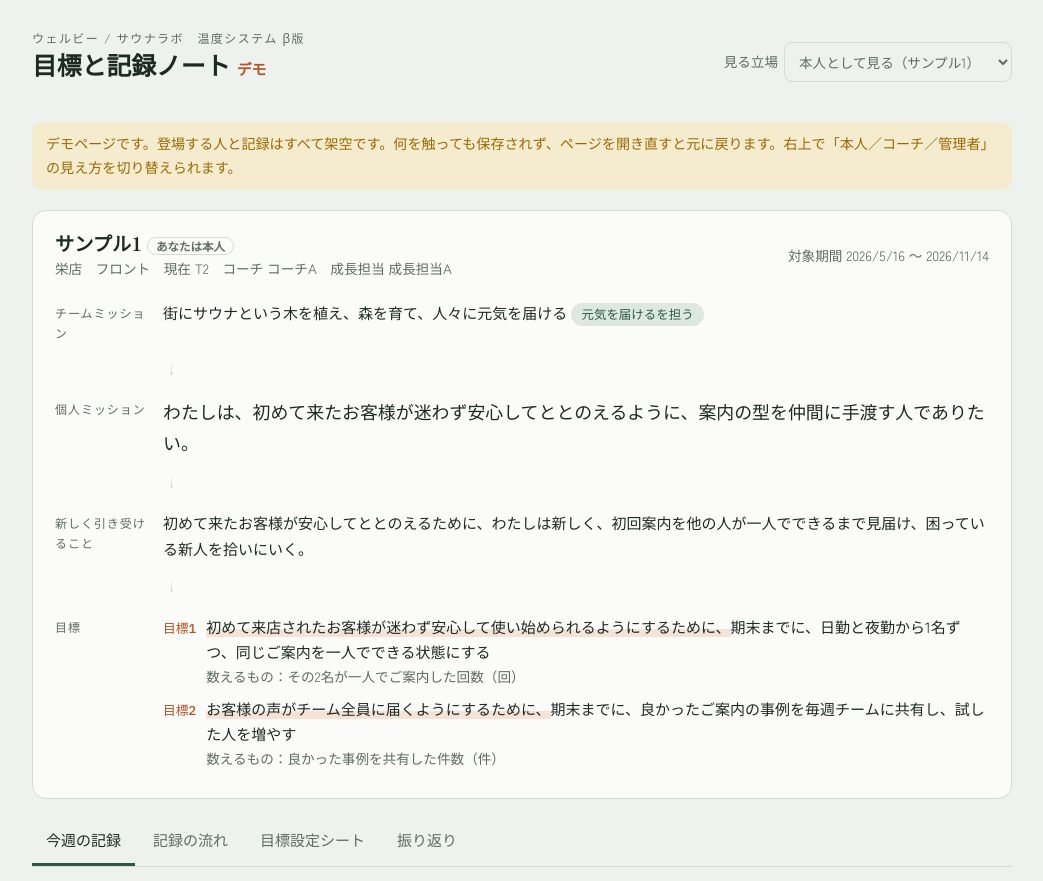
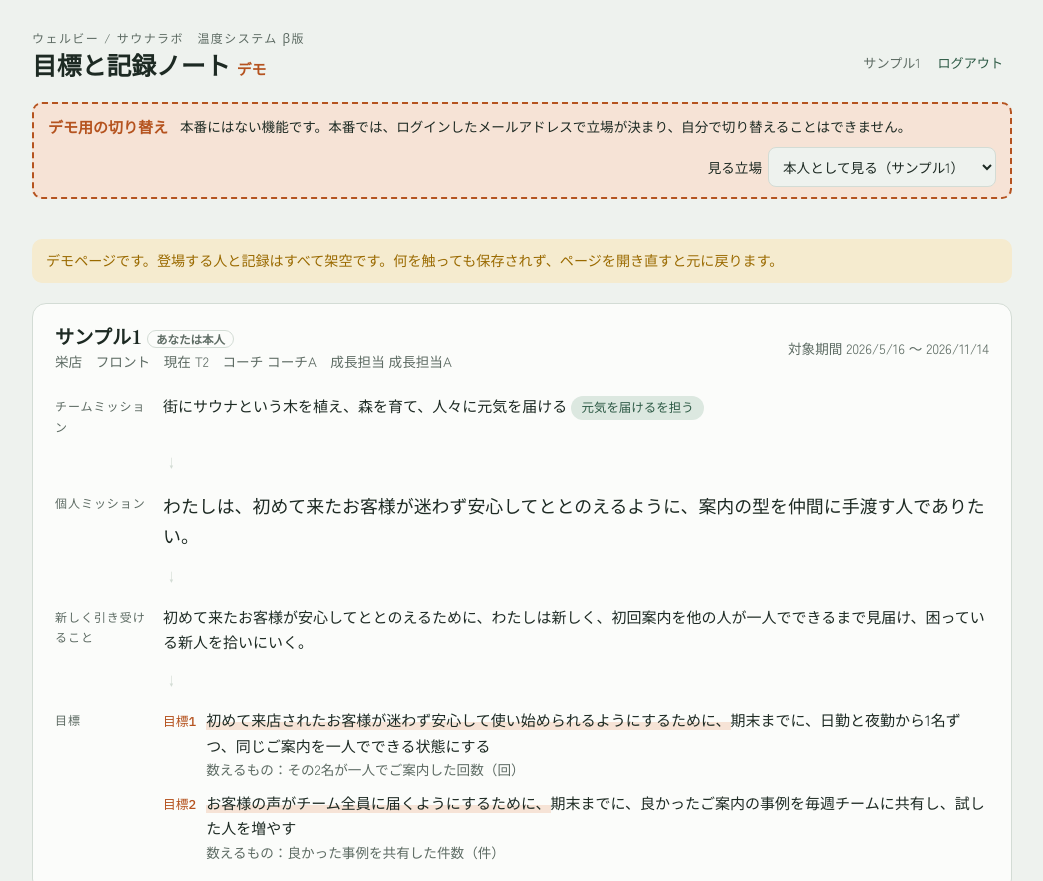
Before and after one commit to WELLBE1009/mokuhyo-note, a plain HTML site: page demo.html in a window 1280 px wide. Shown: the top 881 px of the page, without its empty margins (118-1161 px from the left). Drawn offline with Linux system fonts and the light colour scheme.

Commit message:
Add files via upload

```diff
--- a/app.js
+++ b/app.js
@@ -187,7 +187,7 @@ function demoApi(pack){
   const push=()=>{ state.people=all.filter(p=>me.admin || p.ownerEmail===me.email || (p.coachEmails||[]).includes(me.email)); state.ready=true; onData(); };
   const setViewer=key=>{ const v=viewers.find(x=>x.key===key)||viewers[0]; Object.assign(me,{email:v.email,name:v.name,admin:!!v.admin,signedIn:true,viewerKey:v.key}); };
   setViewer(pack? 'honnin' : 'admin');
-  setTimeout(()=>{ renderAccount(); push(); showNotice(pack? 'デモページです。登場する人と記録はすべて架空です。何を触っても保存されず、ページを開き直すと元に戻ります。右上で「本人／コーチ／管理者」の見え方を切り替えられます。' : 'デモ表示です。保存はされず、閉じると消えます。firebase-config.js を設定すると、本人とコーチで共有できるようになります。'); },0);
+  setTimeout(()=>{ renderAccount(); push(); showNotice(pack? 'デモページです。登場する人と記録はすべて架空です。何を触っても保存されず、ページを開き直すと元に戻ります。' : 'デモ表示です。保存はされず、閉じると消えます。firebase-config.js を設定すると、本人とコーチで共有できるようになります。'); },0);
   const upd=(pid,data)=>{ all=all.map(p=>p.id===pid?{...p,...data}:p); };
   return {
     demo:true, viewers,
@@ -271,9 +271,13 @@ const authMsg = e => ({
 }[e?.code] ?? 'ログインできませんでした（'+(e?.code||'不明なエラー')+'）');
 
 function renderAccount(){
-  if(api?.demo && (api.viewers||[]).length>1){
-    $('#account').innerHTML = `<label class="small" style="display:flex;gap:6px;align-items:center">見る立場<select id="viewerSel" style="width:auto">${api.viewers.map(v=>`<option value="${esc(v.key)}" ${me.viewerKey===v.key?'selected':''}>${esc(v.label||v.name)}</option>`).join('')}</select></label>`;
-    return;
+  // デモページだけ：本番と同じ右上の表示とは別に、色を変えた帯で「デモ用の切り替え」を出す
+  const bar=document.getElementById('demoBar');
+  if(bar){
+    if(api?.demo && (api.viewers||[]).length>1){
+      bar.hidden=false;
+      bar.innerHTML = `<b>デモ用の切り替え</b><span class="small">本番にはない機能です。本番では、ログインしたメールアドレスで立場が決まり、自分で切り替えることはできません。</span><label class="small" style="display:flex;gap:6px;align-items:center;margin-left:auto">見る立場<select id="viewerSel" style="width:auto">${api.viewers.map(v=>`<option value="${esc(v.key)}" ${me.viewerKey===v.key?'selected':''}>${esc(v.label||v.name)}</option>`).join('')}</select></label>`;
+    } else bar.hidden=true;
   }
   $('#account').innerHTML = me.signedIn ? `${esc(me.name)}${me.admin?' <span class="role">管理者</span>':''} <button class="btn ghost" data-act="logout">ログアウト</button>` : '';
 }
--- a/demo.html
+++ b/demo.html
@@ -19,6 +19,7 @@
     </div>
     <div id="account" class="account"></div>
   </header>
+  <div id="demoBar" class="demobar" hidden></div>
   <div class="people" id="people"></div>
   <div id="notice" class="notice" hidden></div>
   <main id="main">
--- a/style.css
+++ b/style.css
@@ -161,3 +161,7 @@ details.sec>.in{padding:0 20px 20px;display:flex;flex-direction:column;gap:14px}
 .coachnote b{color:var(--forest);font-weight:700;margin-right:6px;font-size:.78rem}
 .inline-form{display:flex;gap:8px;align-items:flex-start;flex-wrap:wrap}
 .inline-form textarea{flex:1;min-width:200px;min-height:44px}
+
+/* ---- デモページ専用の帯（本番では出ない） ---- */
+.demobar{display:flex;flex-wrap:wrap;gap:8px 12px;align-items:center;border:2px dashed var(--ember);background:var(--ember-soft);color:var(--ink);border-radius:var(--r);padding:10px 14px}
+.demobar b{color:var(--ember)}
```
